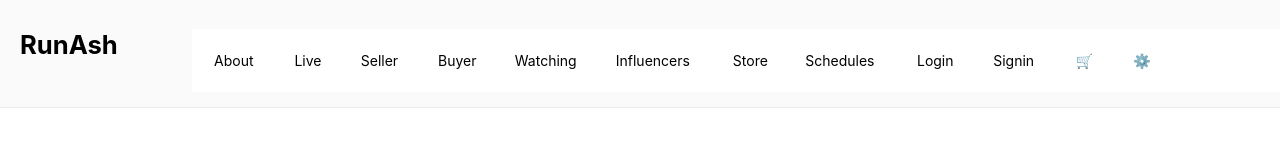
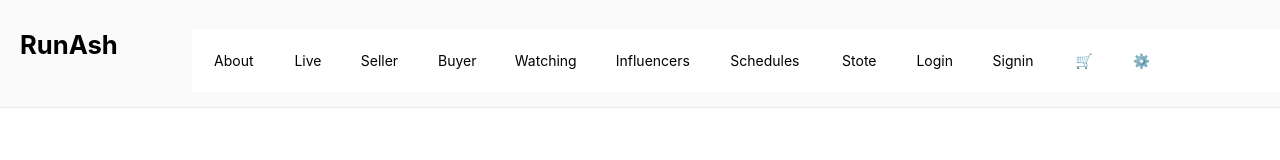
Before and after one commit to rammurmu/next, a Next.js app: page /login in a window 1280 px wide. Shown: the top 160 px of the page. Built offline with nearby package versions, Linux system fonts and the light colour scheme.

Commit message:
Update Navbar.js

```diff
--- a/components/Navbar.js
+++ b/components/Navbar.js
@@ -43,13 +43,13 @@ function Navbar() {
       </Link>
       </li>
       <li>
-       <Link href="/store">
-         <a>Store</a>
+       <Link href="/schedules">
+         <a>Schedules</a>
       </Link>
       </li>
        <li>
-          <Link href='/schedules'>
-            <a>Schedules</a>
+          <Link href='/store'>
+            <a>Stote</a>
           </Link>
        </li>
        <li>
```
